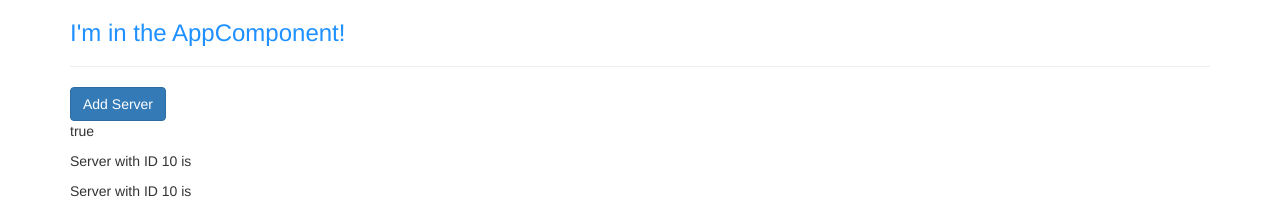
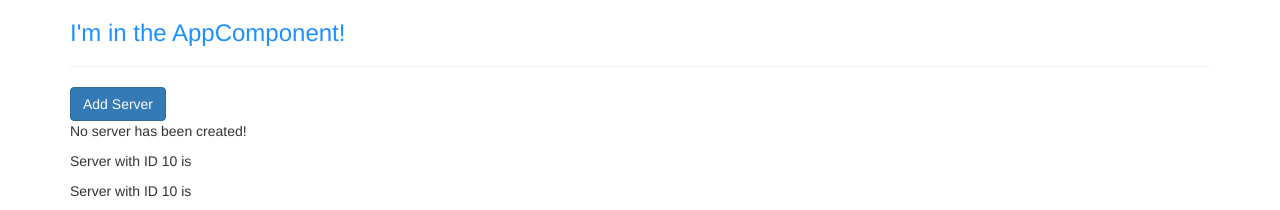
Before and after one commit to bedoyama/angular-2021-first, an Angular app: page / in a window 1280 px wide. Shown: the top 210 px of the page. Built offline with nearby package versions, Linux system fonts and the light colour scheme.

Commit message:
event binding example

```diff
--- a/src/app/servers/servers.component.html
+++ b/src/app/servers/servers.component.html
@@ -1,6 +1,9 @@
 <button
 class="btn btn-primary"
-[disabled]="!allowNewServer">Add Server</button>
-<p>{{ allowNewServer }}</p>
+[disabled]="!allowNewServer"
+(click)="onCreateServer()">Add Server</button>
+<p>{{ serverCreationStatus }}</p>
+<!-- <p>{{ allowNewServer }}</p> -->
+<!-- <p [innerText]="allowNewServer"></p> -->
 <app-server></app-server>
 <app-server></app-server>
--- a/src/app/servers/servers.component.ts
+++ b/src/app/servers/servers.component.ts
@@ -13,6 +13,7 @@
 })
 export class ServersComponent implements OnInit {
   allowNewServer = false;
+  serverCreationStatus = 'No server has been created!';
 
   constructor() {
     setTimeout(() => {
@@ -23,4 +24,8 @@
   ngOnInit(): void {
   }
 
+  onCreateServer() {
+    this.serverCreationStatus = 'Server was created!';
+  }
+
 }
```
